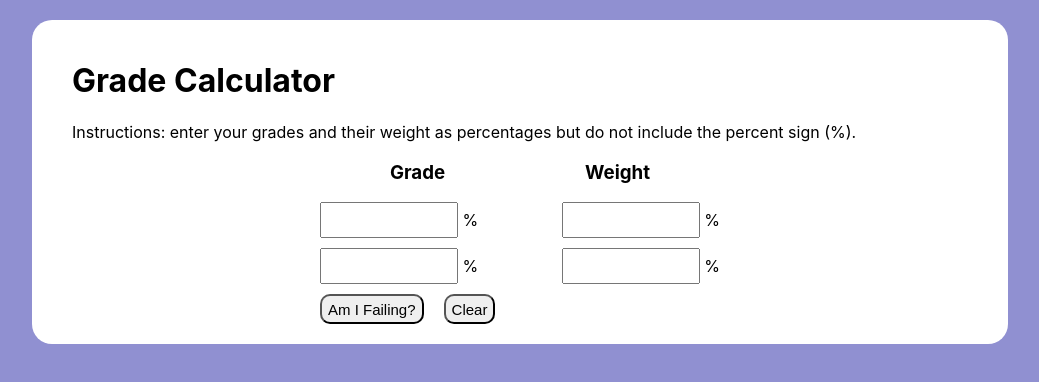
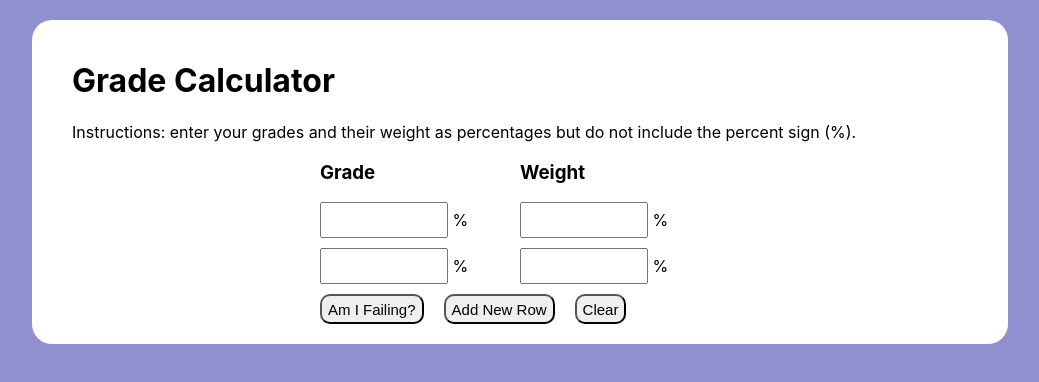
Before and after one commit to edzwong/grade-calculator, a React (Create React App) app: page / in a window 1280 px wide. Shown: the top 382 px of the page, without its empty margins (120-1159 px from the left). Built offline with nearby package versions, Linux system fonts and the light colour scheme; the HTML template or start-up script is replaced by a standard one.

Commit message:
Implement add row functionality

```diff
--- a/src/components/EntryLine/EntryLine.css
+++ b/src/components/EntryLine/EntryLine.css
@@ -1,11 +1,14 @@
 .gradeEntry {
     display: flex;
-    justify-content: space-between;
     margin: 0px 0px 10px;
+}
+
+.entryBox {
+    flex: 50%;
 }
 
 input {
     height: 30px;
-    width: 130px;
+    width: 120px;
     font-size: 18px;
 }
--- /dev/null
+++ b/src/components/EntryTable/EntryTable.css
@@ -0,0 +1,6 @@
+button {
+    margin-right: 20px;
+    font-size: 15px;
+    height: 30px;
+    border-radius: 10px;
+}
--- /dev/null
+++ b/src/components/EntryTable/EntryTable.js
@@ -0,0 +1,79 @@
+import React from 'react';
+import EntryLine from '../EntryLine/EntryLine';
+
+import './EntryTable.css';
+
+class EntryTable extends React.Component {
+    constructor() {
+        super();
+        this.state = {
+            entries: [
+                { id: 0, grade: '', weight: '' },
+                { id: 1, grade: '', weight: '' }
+            ],
+            numEntry: 2
+        };
+    }
+
+    onChange = (id, field, value) => {
+        var newArray = this.state.entries.slice();
+        if (field === "grade") {
+            newArray[id].grade = value;
+        } else {
+            newArray[id].weight = value;
+        }
+        this.setState({ entries: newArray });
+    }
+
+    calcAverage = () => {
+        var average = 0;
+        var weight = 0;
+        for (var entry of this.state.entries) {
+            average += entry.grade * (entry.weight / 100);
+            weight += parseInt(entry.weight) || 0;
+        };
+        console.log(average);
+        console.log(weight / 100);
+    }
+
+    clear = () => {
+        var newArray = this.state.entries.slice();
+        for (var entry of newArray) {
+            entry.grade = '';
+            entry.weight = '';
+        };
+        this.setState({ entries: newArray });
+    }
+
+    addRow = () => {
+        this.setState((prevState) => ({
+            entries: [...prevState.entries, {id: prevState.numEntry, grade: '', weight: ''}],
+            numEntry: prevState.numEntry + 1
+            })
+        )
+    }
+
+    render() {
+        return (
+            <div className="entryTable">
+                {
+                    this.state.entries.map(entry => (
+                        <EntryLine
+                            key={entry.id}
+                            id={entry.id}
+                            grade={entry.grade}
+                            weight={entry.weight}
+                            onChange={this.onChange} />
+                    ))
+                }
+                <div className="buttons">
+                    <button onClick={this.calcAverage}>Am I Failing?</button>
+                    <button onClick={this.addRow}>Add New Row</button>
+                    <button onClick={this.clear}>Clear</button>
+                </div>
+            </div>
+        );
+    }
+}
+
+export default EntryTable;
--- a/src/pages/GradeCalculator.css
+++ b/src/pages/GradeCalculator.css
@@ -1,5 +1,6 @@
 .gradeCalculator {
     width: 70%;
+    min-width: 285px;
     margin: 20px auto;
     padding: 20px 40px;
     border-radius: 20px;
@@ -14,12 +15,7 @@
 
 .columnHeaders {
     display: flex;
-    justify-content: space-around;
 }
-
-button {
-    margin-right: 20px;
-    font-size: 15px;
-    height: 30px;
-    border-radius: 10px;
+.header {
+    flex: 50%;
 }
--- a/src/pages/GradeCalculator.js
+++ b/src/pages/GradeCalculator.js
@@ -1,50 +1,9 @@
 import React from 'react';
-import EntryLine from '../components/EntryLine/EntryLine';
+import EntryTable from '../components/EntryTable/EntryTable';
 
 import './GradeCalculator.css';
 
 class GradeCalculator extends React.Component {
-    constructor() {
-        super();
-        this.state = {
-            numEntry: 2,
-            entries: [
-                { id: 0, grade: '', weight: '' },
-                { id: 1, grade: '', weight: '' }
-            ]
-        };
-    }
-
-    onChange = (id, field, value) => {
-        var newArray = this.state.entries.slice();
-        if (field === "grade") {
-            newArray[id].grade = value;
-        } else {
-            newArray[id].weight = value;
-        }
-        this.setState({ entries: newArray });
-    }
-
-    onClick = () => {
-        var average = 0;
-        var weight = 0;
-        for (var entry of this.state.entries) {
-            average += entry.grade * (entry.weight / 100);
-            weight += parseInt(entry.weight);
-        };
-        console.log(average);
-        console.log(weight / 100 || 0);
-    }
-
-    clear = () => {
-        var newArray = this.state.entries.slice();
-        for (var entry of newArray) {
-            entry.grade = '';
-            entry.weight = '';
-        };
-        this.setState({ entries: newArray });
-    }
-
     render() {
         return (
             <div className="gradeCalculator">
@@ -55,21 +14,7 @@ class GradeCalculator extends React.Component {
                         <h3 className="header">Grade</h3>
                         <h3 className="header">Weight</h3>
                     </div>
-                    {
-                        this.state.entries.map(entry => (
-                            <EntryLine
-                                key={entry.id}
-                                id={entry.id}
-                                grade={entry.grade}
-                                weight={entry.weight}
-                                onChange={this.onChange} />
-                        ))
-                    }
-                    <div className="buttons">
-                        <button onClick={this.onClick}>Am I Failing?</button>
-                        <button onClick={this.clear}>Clear</button>
-                    </div>
-
+                    <EntryTable/>
                 </div>
             </div>
         );
```
